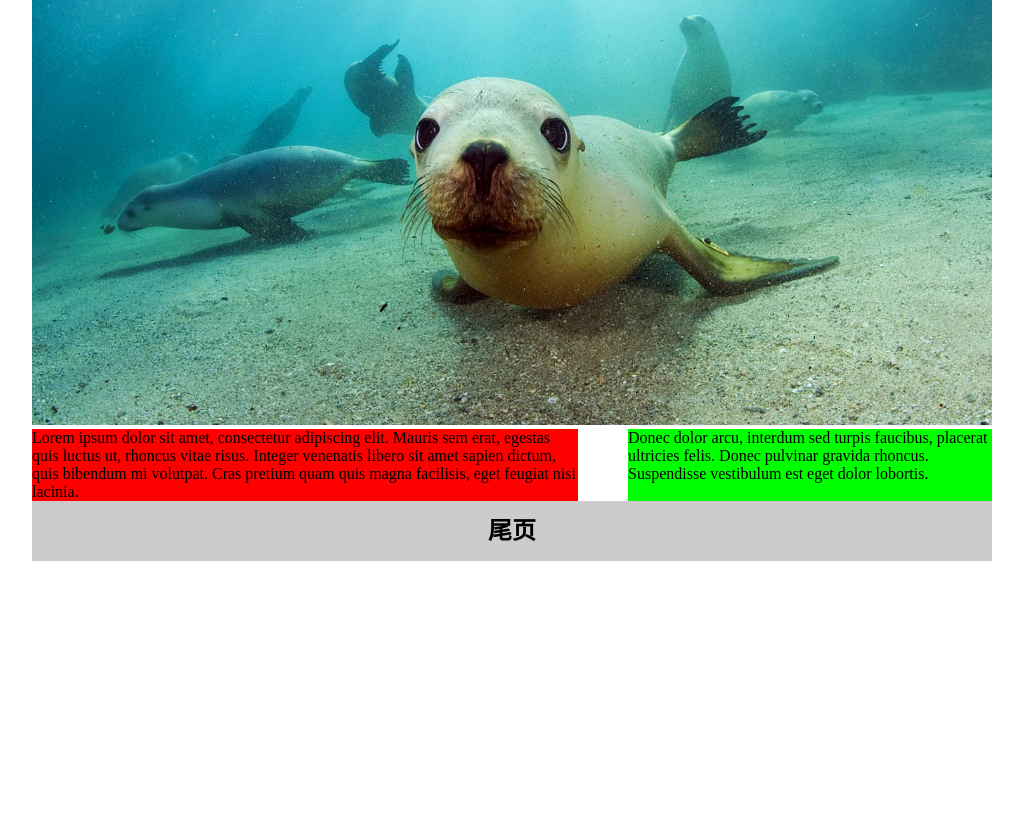
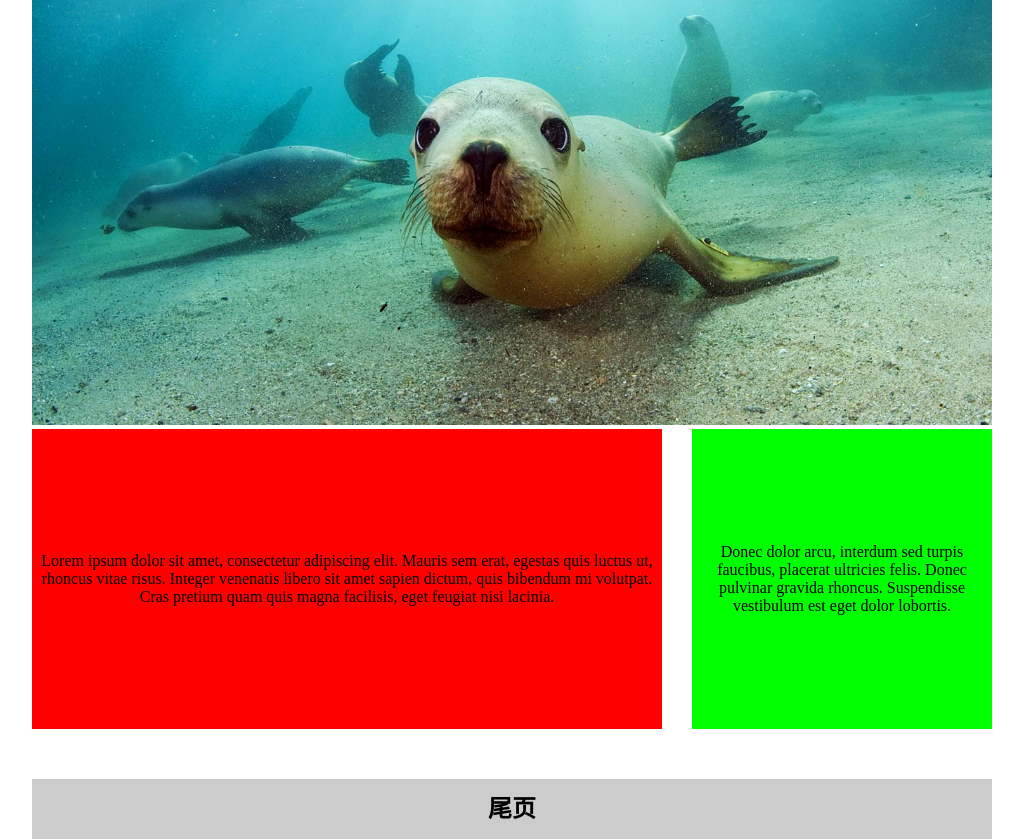
Before and after one commit to XiaoYeah6/APP, a plain HTML site: page 小海豹.html in a window 1280 px wide. Shown: the part 335-1174 px from the top of the page, without its empty margins (128-1151 px from the left). Before the commit the page ends 946 px from the top, so only its background shows below. Drawn offline with Linux system fonts and the light colour scheme.

Commit message:
小海豹

```diff
--- a/小海豹.html
+++ b/小海豹.html
@@ -23,11 +23,7 @@
             height: 60px;
             text-align: center;
             line-height: 60px;
-            margin-bottom: 50px;
-        }
-
-        .container{
-            display: flex;
+            margin-top: 50px;
         }
 
         img{
@@ -42,18 +38,22 @@
             display: none;
         }
 
-        .middle{
-            width: 50px;
-        }
-
         .left{
-            flex: 0.6;
+            float: left;
+            height: 300px;
+            width: 630px;
             background: #ff0000;
         }
 
         .right{
-            flex: 0.4;
+            float: right;
+            width: 300px;
+            height: 300px;
             background: #00ff00;
+        }
+
+        .container{
+            overflow: hidden;
         }
 
         @media screen and (max-width:960px){
@@ -67,14 +67,17 @@
                 display: block;
                 width: 100%;
             }
+            .left{
+                width: 66%;
+            }
+            .right{
+                width: 31%;
+            }
         }
 
         @media screen and (max-width:480px){
-            .right{
-                flex-grow: 1;
-            }
-            .left{
-                flex-grow: 1;
+            .right,.left{
+                width: 100%;
             }
             #mid-img{
                 display: none;
@@ -83,6 +86,20 @@
                 display: block;
                 width: 100%;
             }
+        }
+
+        .left{
+            display: table;
+        }
+
+        .right{
+            display: table
+        }
+
+        p{
+            display: table-cell;
+            vertical-align: middle;
+            text-align: center;
         }
     </style>
 </head>
@@ -97,9 +114,12 @@
         <img id = 'small-img' src="img/01_s.jpg" alt="">
 
         <div class = 'container'>
-            <div class = 'left'>Lorem ipsum dolor sit amet, consectetur adipiscing elit. Mauris sem erat, egestas quis luctus ut, rhoncus vitae risus. Integer venenatis libero sit amet sapien dictum, quis bibendum mi volutpat. Cras pretium quam quis magna facilisis, eget feugiat nisi lacinia.</div>
-            <div class = 'middle'></div>
-            <div class = 'right'>Donec dolor arcu, interdum sed turpis faucibus, placerat ultricies felis. Donec pulvinar gravida rhoncus. Suspendisse vestibulum est eget dolor lobortis.</div>
+            <div class = 'left'>
+                <p>Lorem ipsum dolor sit amet, consectetur adipiscing elit. Mauris sem erat, egestas quis luctus ut, rhoncus vitae risus. Integer venenatis libero sit amet sapien dictum, quis bibendum mi volutpat. Cras pretium quam quis magna facilisis, eget feugiat nisi lacinia.</p>
+            </div>
+            <div class = 'right'>
+                <p>Donec dolor arcu, interdum sed turpis faucibus, placerat ultricies felis. Donec pulvinar gravida rhoncus. Suspendisse vestibulum est eget dolor lobortis.</p>
+            </div>
         </div>
         <h2>尾页</h2>
 
```
